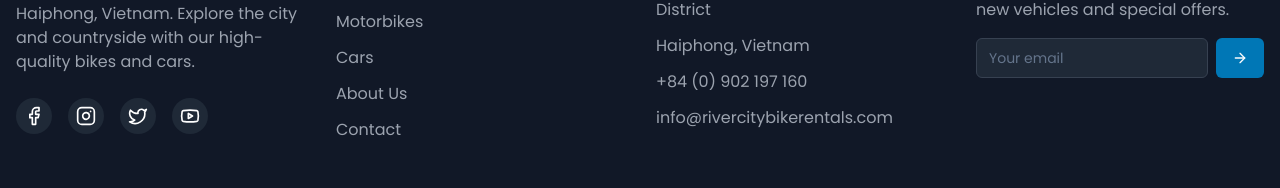
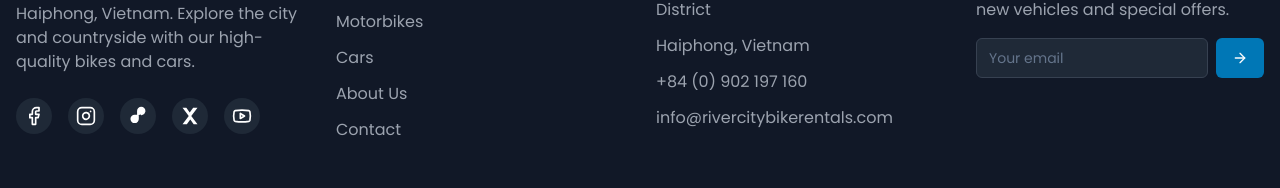
Before and after one commit to Vispaico/rivercity, a React (Vite) app: page /signup in a window 1280 px wide. Shown: the part 1458-1646 px from the top of the page. Built offline with nearby package versions, Linux system fonts and the light colour scheme; no server answers.

Commit message:
Updated the footer.

```diff
--- a/src/App.jsx
+++ b/src/App.jsx
@@ -4,7 +4,6 @@ import { HelmetProvider } from 'react-helmet-async';
 import { Toaster } from "@/components/ui/toaster";
 import Navbar from "@/components/Navbar";
 import Footer from "@/components/Footer";
-import ScrollToTop from "@/components/ScrollToTop";
 import ProtectedRoute from "@/components/ProtectedRoute";
 import FloatingContacts from "@/components/FloatingWhatsApp";
 
@@ -105,7 +104,6 @@ function App() {
         </main>
         <FloatingContacts />
         <Footer />
-        <ScrollToTop />
         <Toaster />
       </div>
     </HelmetProvider>
--- a/src/components/Footer.jsx
+++ b/src/components/Footer.jsx
@@ -6,7 +6,6 @@ import { useToast } from "@/components/ui/use-toast";
 import {
   Facebook,
   Instagram,
-  Twitter,
   Youtube,
   ArrowRight,
 } from "lucide-react";
@@ -23,6 +22,20 @@ const TikTokIcon = (props) => (
     {...props}
   >
     <path d="M16.235 6.035a4.514 4.514 0 01-4.27 4.127v5.363a4.007 4.007 0 11-4.007-4.007h3.932V6.035c0-2.21 1.795-4.005 4.005-4.005s4.005 1.795 4.005 4.005c0 .18-.012.357-.035.53a4.51 4.51 0 01-3.63 3.497z" />
+  </svg>
+);
+
+const XIcon = (props) => (
+  <svg
+    xmlns="http://www.w3.org/2000/svg"
+    viewBox="0 0 24 24"
+    fill="currentColor"
+    stroke="currentColor"
+    strokeWidth="0"
+    aria-hidden="true"
+    {...props}
+  >
+    <path d="M3 2h4.6l4.07 5.7L15.8 2H21l-7.5 10L21 22h-4.6l-4.07-5.7L8.2 22H3l7.5-10L3 2z" />
   </svg>
 );
 
@@ -93,13 +106,22 @@ const Footer = () => {
                 <Instagram className="h-5 w-5" />
               </a>
               <a
+                href="https://www.tiktok.com/@rivercitybikes"
+                target="_blank"
+                rel="noopener noreferrer"
+                aria-label="Visit our TikTok page"
+                className="bg-gray-800 hover:bg-blue-600 transition-colors p-2 rounded-full"
+              >
+                <TikTokIcon className="h-5 w-5" />
+              </a>
+              <a
                 href="https://x.com/bikerivercity"
                 target="_blank"
                 rel="noopener noreferrer"
-                aria-label="Visit our Twitter page"
+                aria-label="Visit our X page"
                 className="bg-gray-800 hover:bg-blue-600 transition-colors p-2 rounded-full"
               >
-                <Twitter className="h-5 w-5" />
+                <XIcon className="h-5 w-5" />
               </a>
               <a
                 href="https://www.youtube.com/channel/UCJlWL2vPoWqDeb47TwRvqPg"
--- a/src/components/ScrollToTop.jsx
+++ /dev/null
@@ -1,49 +0,0 @@
-
-import React, { useState, useEffect } from "react";
-import { motion, AnimatePresence } from "framer-motion";
-import { ChevronUp } from "lucide-react";
-
-const ScrollToTop = () => {
-  const [isVisible, setIsVisible] = useState(false);
-
-  useEffect(() => {
-    const toggleVisibility = () => {
-      if (window.pageYOffset > 300) {
-        setIsVisible(true);
-      } else {
-        setIsVisible(false);
-      }
-    };
-
-    window.addEventListener("scroll", toggleVisibility);
-
-    return () => window.removeEventListener("scroll", toggleVisibility);
-  }, []);
-
-  const scrollToTop = () => {
-    window.scrollTo({
-      top: 0,
-      behavior: "smooth",
-    });
-  };
-
-  return (
-    <AnimatePresence>
-      {isVisible && (
-        <motion.button
-          initial={{ opacity: 0, scale: 0.5 }}
-          animate={{ opacity: 1, scale: 1 }}
-          exit={{ opacity: 0, scale: 0.5 }}
-          transition={{ duration: 0.3 }}
-          onClick={scrollToTop}
-          className="fixed bottom-8 right-8 z-50 bg-blue-600 text-white p-3 rounded-full shadow-lg hover:bg-blue-700 focus:outline-none"
-          aria-label="Scroll to top"
-        >
-          <ChevronUp className="h-6 w-6" />
-        </motion.button>
-      )}
-    </AnimatePresence>
-  );
-};
-
-export default ScrollToTop;
```
Also changed, not shown: 58 other files (tests, documents, lock files or other folders).
